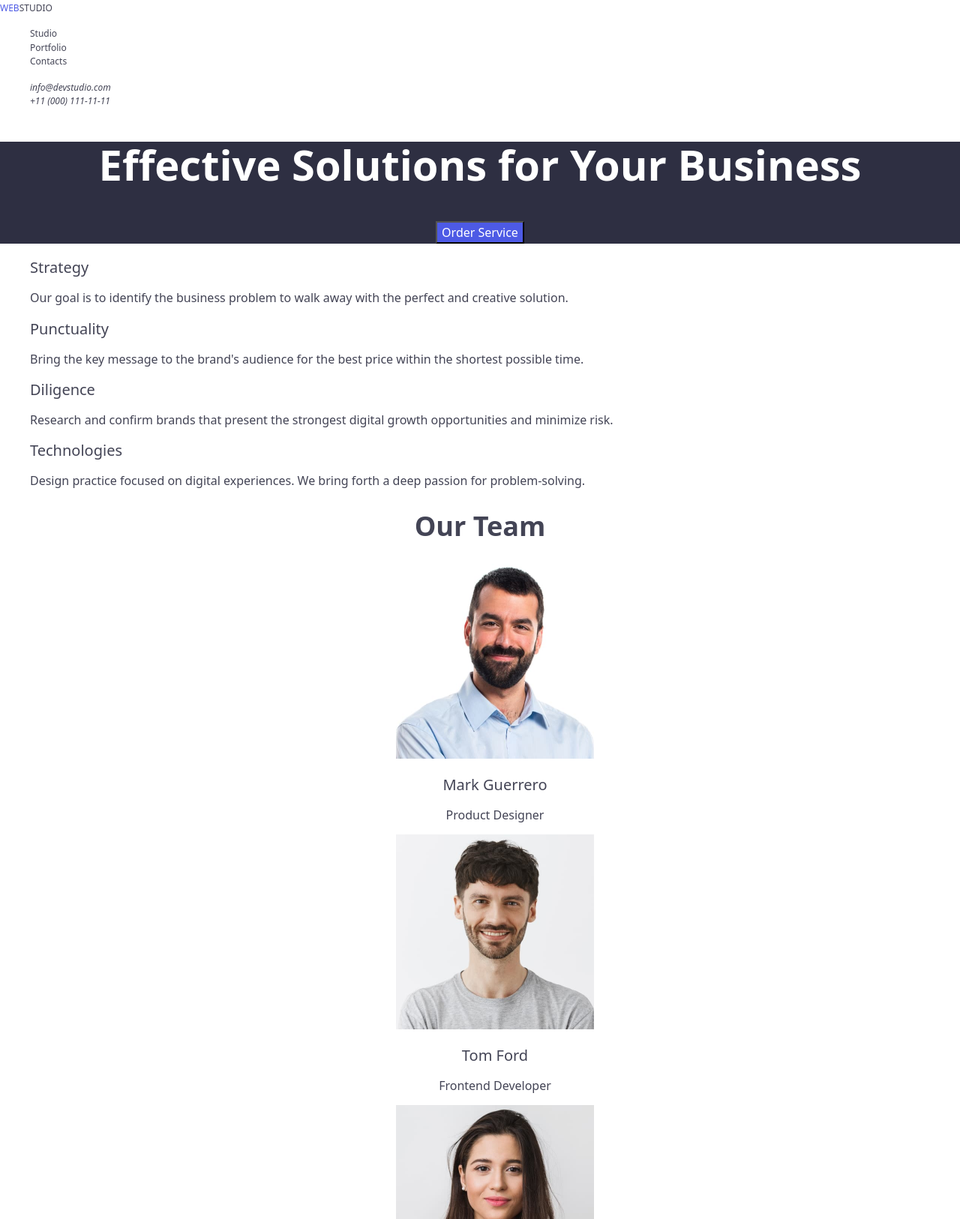
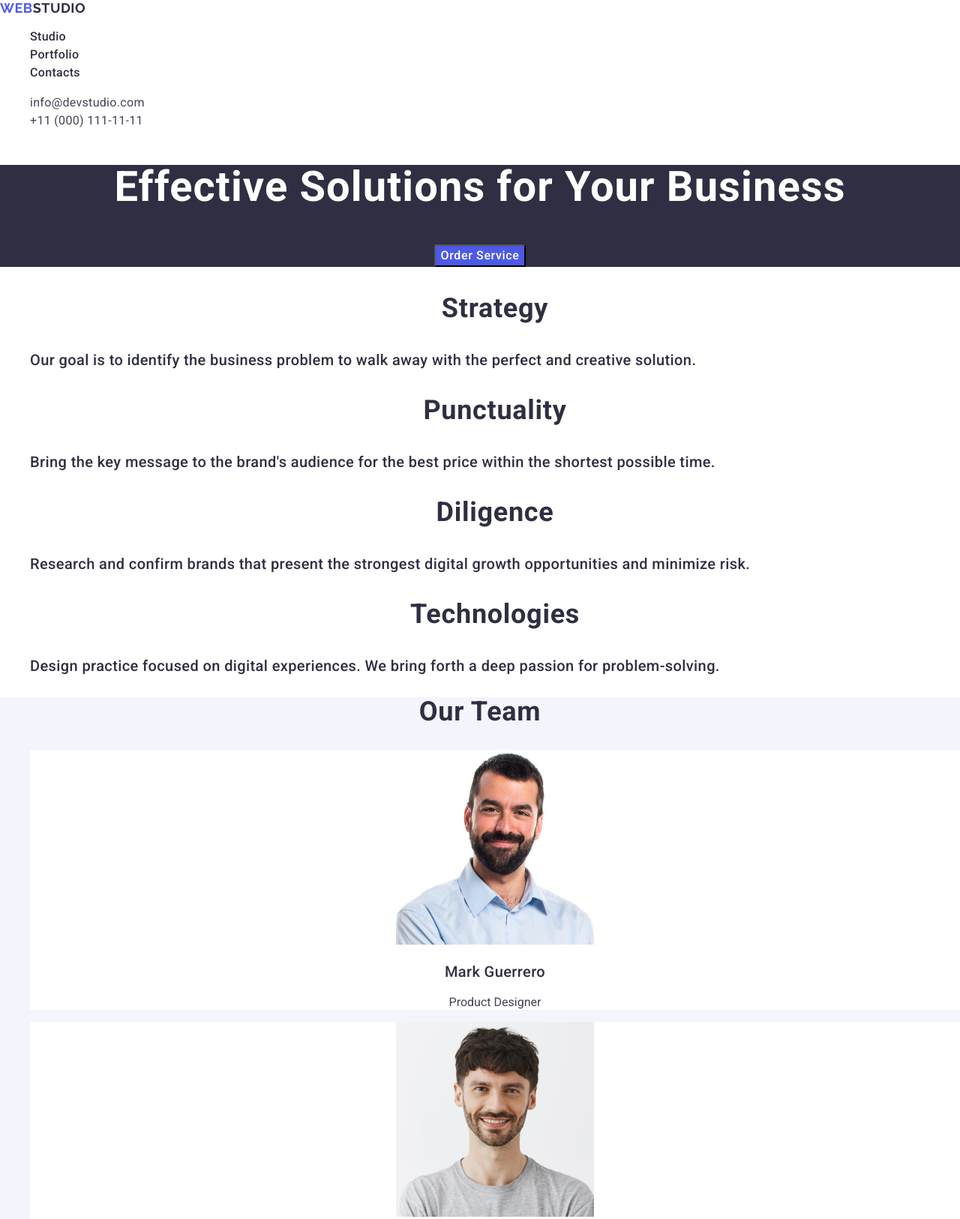
Before and after one commit to netkatya/goit-markup-hw-02, a plain HTML site: page index.html in a window 1280 px wide. Shown: the top 1626 px of the page at 75% size. Drawn offline with nearby package versions, Linux system fonts and the light colour scheme.

Commit message:
modified file

```diff
--- a/css/style.css
+++ b/css/style.css
@@ -4,6 +4,7 @@ body {
     font-size: 16px;
     line-height: 1,5;
     letter-spacing: 2%;
+    font-family: roboto, sans-serif;
 }
 
 a {
@@ -18,6 +19,58 @@ li {
     list-style-type: none;
 }
 
+
+
+a:hover,
+a:focus
+{
+    color: #4D5AE5;
+}
+
+
+
+.color {
+    color: #2e2f42;
+}
+
+.logo-header {
+    text-transform: uppercase;
+    font-family: raleway, sans-serif;
+    font-weight: 700;
+    font-size: 18px;
+    line-height: 1.17;
+    letter-spacing: 0.03em;
+    color: #4d5ae5;
+}
+
+.nav-header {
+    font-weight: 500;
+    font-size: 16px;
+    line-height: 1.5;
+    letter-spacing: 0.02em;
+    color: #2e2f42;
+}
+
+.nav-header:hover,
+.nav-header:focus {
+    color: #404bbf;
+}
+
+.address-header {
+    font-style: normal;
+}
+
+.address-item {
+    font-size: 16px;
+    line-height: 1.5;
+    letter-spacing: 0.02em;
+}
+
+.address-item:hover,
+.address-item:focus {
+    color: #404bbf;
+}
+
 .main-section {
     background-color: #2E2F42;
     color: #ffffff;
@@ -27,62 +80,118 @@ li {
 .main-section-text {
     font-weight: bold;
     font-size: 56px;
-    letter-spacing: 2%;
-    line-height: 60px;
+    letter-spacing: 0.02em;
+    line-height: 1.07;
 }
 
 .main-section-button {
+    font-family: "Roboto", sans-serif;
+    color: #ffffff;
     background-color: #4D5AE5;
-    color: #ffffff;
     cursor: pointer;
     font-weight: 500;
     font-size: 16px;
     line-height: 1.5;
-    letter-spacing: 4%;
+    letter-spacing: 0.04em
 }
 
-a:hover,
-a:focus
-{
-    color: #4D5AE5;
+.main-section-button:hover,
+.main-section-button:focus {
+    background-color: #404BBF;
 }
 
-button:hover,
-button:focus {
-    color: #4D5AE5;
+.second-section-header {
+    font-size: 36px;
+    line-height: 1.11;
+    text-align: center;
+    letter-spacing: 0.02em;
+    text-transform: capitalize;
+    color: #2e2f42;
 }
 
-.accent {
-    color: #4D5AE5;
+.second-section-text {
+    font-weight: 500;
+    font-size: 20px;
+    letter-spacing: 0.02em;
+    line-height: 1.2;
+    color: #2e2f42;
 }
 
-.logo-header {
-    text-transform: uppercase;
+.team-section{
+    background-color: #F4F4FD
+}
+.team-section-header {
+    font-size: 36px;
+    line-height: 1.11;
+    text-align: center;
+    letter-spacing: 0.02em;
+    text-transform: capitalize;
+    color: #2e2f42;
+}
+.team-section-name {
+    font-weight: 500;
+    font-size: 20px;
+    letter-spacing: 0.02em;
+    line-height: 1.2;
+    color: #2e2f42;
 }
 
-.logo-footer {
-    text-transform: uppercase;
-    color: #ffffff;
-}
-
-h2 {
-    font-weight: bold;
-    font-size: 36px;
-    letter-spacing: 2%;
-    text-align: center;
-}
-
-h3 {
-    font-weight: 500;
-    font-size: 20px;
-    letter-spacing: 2%;
-}
-
-footer {
-    background-color: #2E2F42;
-    color: #ffffff;
+.team-section-title {
+    font-size: 16px;
+    line-height: 1.5;
+    letter-spacing: 0.02em;
 }
 
 .team-section {
     text-align: center;
 }
+
+.team-section-item {
+    background-color: #FFFFFF;
+}
+
+.portfolio-section-header {
+    font-size: 36px;
+    line-height: 1.11;
+    text-align: center;
+    letter-spacing: 0.02em;
+    text-transform: capitalize;
+    color: #2e2f42;
+}
+.portfolio-section-item-header {
+    font-weight: 500;
+    font-size: 20px;
+    letter-spacing: 0.02em;
+    line-height: 1.2;
+    color: #2e2f42;
+}
+
+.portfolio-cection-item-txt {
+    font-size: 16px;
+    line-height: 1.5;
+    letter-spacing: 0.02em;
+}
+
+.page-footer {
+    background-color: #2E2F42;
+}
+
+.logo-footer {
+    text-transform: uppercase;
+    font-family: raleway, sans-serif;
+    font-weight: 700;
+    font-size: 18px;
+    line-height: 1.17;
+    letter-spacing: 0.03em;
+    color: #4d5ae5;
+}
+
+.color-footer {
+    color:#f4f4fd
+}
+
+.txt-footer {
+    line-height: 1.5;
+    color:#F4F4FD;
+    letter-spacing: 0.02em;
+}
--- a/index.html
+++ b/index.html
@@ -23,27 +23,31 @@
     <header>
       <nav>
         <a href="./index.html" class="logo-header"
-          ><span class="accent">Web</span>Studio</a
+          >Web<span class="color">Studio</span></a
         >
         <ul>
           <li>
-            <a href="">Studio</a>
+            <a href="./index.html" class="nav-header">Studio</a>
           </li>
           <li>
-            <a href="#portfolio">Portfolio</a>
+            <a href="#portfolio" class="nav-header">Portfolio</a>
           </li>
           <li>
-            <a href="">Contacts</a>
+            <a href="" class="nav-header">Contacts</a>
           </li>
         </ul>
       </nav>
-      <address>
+      <address class="address-header">
         <ul>
           <li>
-            <a href="mailto:info@devstudio.com">info@devstudio.com</a>
+            <a href="mailto:info@devstudio.com" class="address-item"
+              >info@devstudio.com</a
+            >
           </li>
           <li>
-            <a href="tel:+110001111111">+11 (000) 111-11-11</a>
+            <a href="tel:+110001111111" class="address-item"
+              >+11 (000) 111-11-11</a
+            >
           </li>
         </ul>
       </address>
@@ -57,32 +61,32 @@
         <h2 hidden>Section2</h2>
         <ul>
           <li>
-            <h3>Strategy</h3>
-            <p>
+            <h3 class="second-section-header">Strategy</h3>
+            <p class="second-section-text">
               Our goal is to identify the business problem to walk away with the
               perfect and creative solution.
             </p>
           </li>
 
           <li>
-            <h3>Punctuality</h3>
-            <p>
+            <h3 class="second-section-header">Punctuality</h3>
+            <p class="second-section-text">
               Bring the key message to the brand's audience for the best price
               within the shortest possible time.
             </p>
           </li>
 
           <li>
-            <h3>Diligence</h3>
-            <p>
+            <h3 class="second-section-header">Diligence</h3>
+            <p class="second-section-text">
               Research and confirm brands that present the strongest digital
               growth opportunities and minimize risk.
             </p>
           </li>
 
           <li>
-            <h3>Technologies</h3>
-            <p>
+            <h3 class="second-section-header">Technologies</h3>
+            <p class="second-section-text">
               Design practice focused on digital experiences. We bring forth a
               deep passion for problem-solving.
             </p>
@@ -90,32 +94,32 @@
         </ul>
       </section>
       <section class="team-section">
-        <h2>Our Team</h2>
+        <h2 class="team-section-header">Our Team</h2>
         <ul>
-          <li>
+          <li class="team-section-item">
             <img src="./images/photo-1.jpg" alt="Mark Guerrero" width="264" />
-            <h3>Mark Guerrero</h3>
+            <h3 class="team-section-name">Mark Guerrero</h3>
             <p>Product Designer</p>
           </li>
-          <li>
+          <li class="team-section-item">
             <img src="./images/photo-2.jpg" alt="Tom Ford" width="264" />
-            <h3>Tom Ford</h3>
-            <p>Frontend Developer</p>
+            <h3 class="team-section-name">Tom Ford</h3>
+            <p class="team-section-title">Frontend Developer</p>
           </li>
-          <li>
+          <li class="team-section-item">
             <img src="./images/photo-3.jpg" alt="Camila Garcia" width="264" />
-            <h3>Camila Garcia</h3>
-            <p>Marketing</p>
+            <h3 class="team-section-name">Camila Garcia</h3>
+            <p team-section-title>Marketing</p>
           </li>
-          <li>
+          <li class="team-section-item">
             <img src="./images/photo-4.jpg" alt="Daniel Wilson" width="264" />
             <h3>Daniel Wilson</h3>
-            <p>UI Designer</p>
+            <p team-section-title>UI Designer</p>
           </li>
         </ul>
       </section>
       <section class="portfolio-section" id="portfolio">
-        <h2>Our portfolio</h2>
+        <h2 class="portfolio-section-header">Our portfolio</h2>
         <ul>
           <li>
             <img
@@ -124,8 +128,8 @@
               width="360"
               height="300"
             />
-            <h3>Banking App</h3>
-            <p>App</p>
+            <h3 class="portfolio-section-item-header">Banking App</h3>
+            <p class="portfolio-cection-item-txt">App</p>
           </li>
           <li>
             <img
@@ -134,7 +138,7 @@
               width="360"
               height="300"
             />
-            <h3>Cashless Payment</h3>
+            <h3 class="portfolio-section-item-header">Cashless Payment</h3>
             <p>Marketing</p>
           </li>
           <li>
@@ -144,7 +148,7 @@
               width="360"
               height="300"
             />
-            <h3>Meditation App</h3>
+            <h3 class="portfolio-section-item-header">Meditation App</h3>
             <p>App</p>
           </li>
           <li>
@@ -154,7 +158,7 @@
               width="360"
               height="300"
             />
-            <h3>Taxi Service</h3>
+            <h3 class="portfolio-section-item-header">Taxi Service</h3>
             <p>Marketing</p>
           </li>
           <li>
@@ -164,7 +168,7 @@
               width="360"
               height="300"
             />
-            <h3>Screen Illustrations</h3>
+            <h3 class="portfolio-section-item-header">Screen Illustrations</h3>
             <p>Design</p>
           </li>
           <li>
@@ -174,17 +178,17 @@
               width="360"
               height="300"
             />
-            <h3>Online Courses</h3>
+            <h3 class="portfolio-section-item-header">Online Courses</h3>
             <p>Marketing</p>
           </li>
         </ul>
       </section>
     </main>
-    <footer>
+    <footer class="page-footer">
       <a href="./index.html" class="logo-footer"
-        ><span class="accent">Web</span>Studio</a
+        >Web<span class="color-footer">Studio</span></a
       >
-      <p>
+      <p class="txt-footer">
         Increase the flow of customers and sales for your business with digital
         marketing & growth solutions.
       </p>
```
